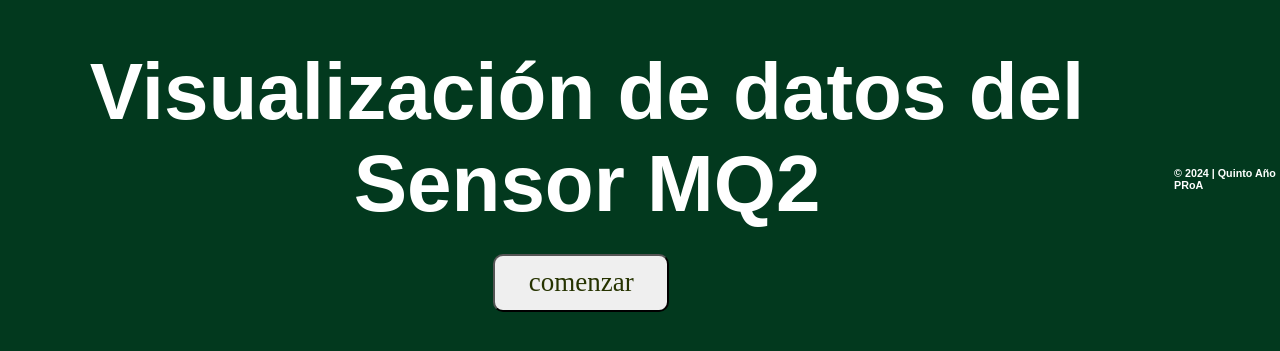
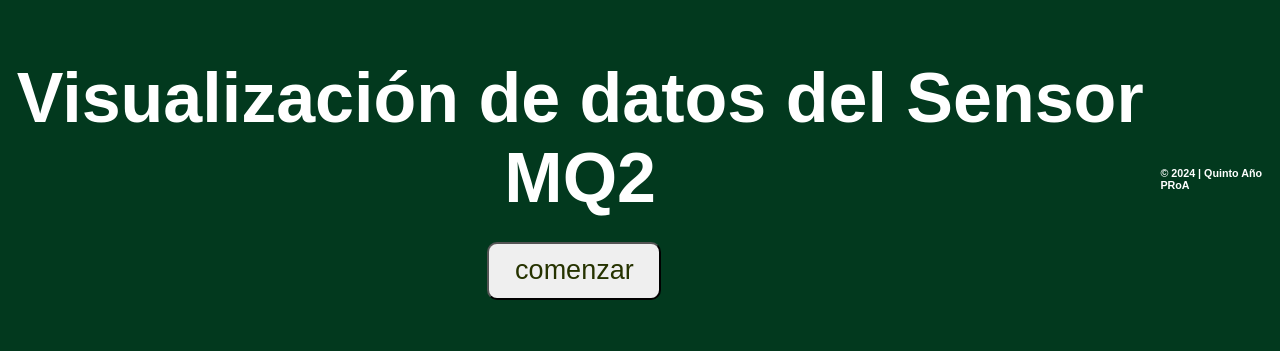
Before and after one commit to indridd20/Interfaz-para-la-Visualizaci-n-de-Datos-del-Sensor-MQ2, a plain HTML site: page Index.html in a window 1280 px wide. Shown: the part 221-572 px from the top of the page. Drawn offline with Linux system fonts and the light colour scheme.

Commit message:
modiffico

```diff
--- a/interfaz.css
+++ b/interfaz.css
@@ -95,15 +95,15 @@ body {
 #titulo{
     text-align: center;
     color: white;
-    font-family: fantasy;
-    font-size: 80px;
+    font-family:  Poppins, sans-serif;
+    font-size: 70px;
 }
 
 
 #button{
     text-decoration: none;
     text-align: center;
-    font-family: 'League Spartan';
+    font-family:  Poppins, sans-serif;
     font-size: 27px;
     justify-content: center;
     border-radius: 10px;
```
Also changed, not shown: Index.html (+3 -1 lines).
